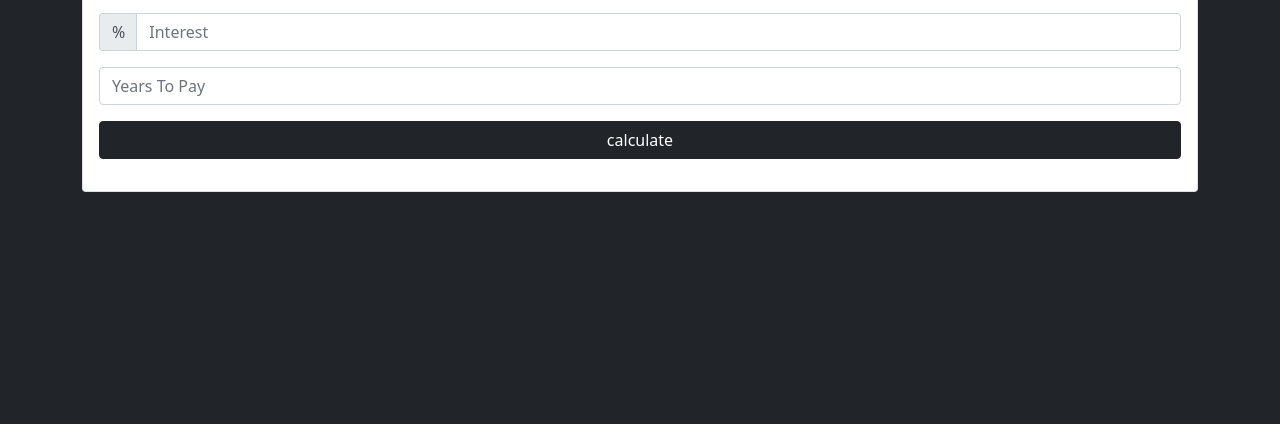
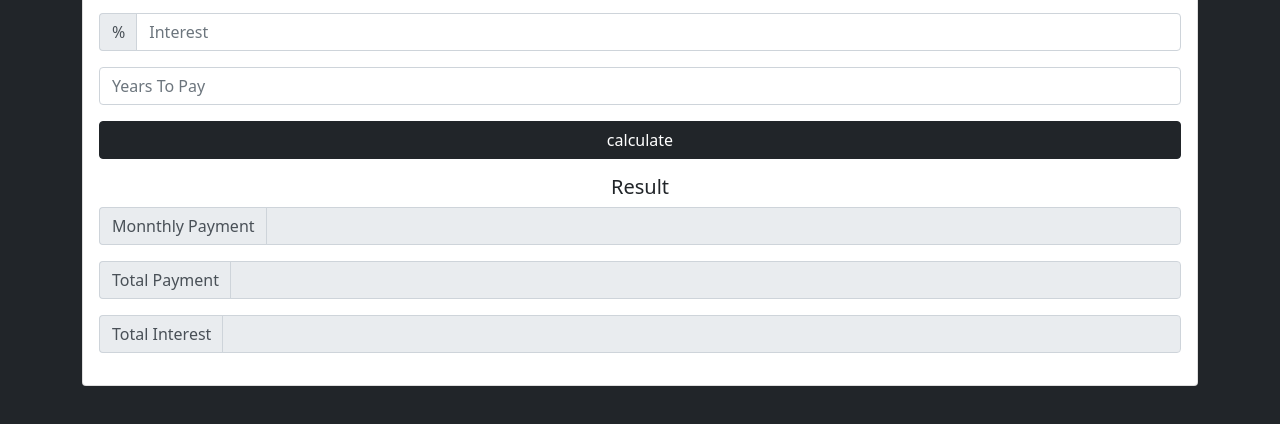
Before and after one commit to sandrorios/loan_calc, a website: page index.html in a window 1280 px wide. Shown: the part 188-612 px from the top of the page. Drawn offline with nearby package versions, Linux system fonts and the light colour scheme.

Commit message:
Correction

```diff
--- a/index.html
+++ b/index.html
@@ -36,8 +36,30 @@
 <input type="submit" value="calculate" class="btn btn-dark btn-block">
 </div>
 </form>
+<!-- Loader -->
 
-
+<!-- Results -->
+<div id="result">
+<h5>Result</h5>
+<div class="form-group">
+<div class="input-group">
+<span class="input-group-addon">Monnthly Payment</span>
+<input type="number" class="form-control" id="monthly-payment" disabled>
+</div>
+</div>
+<div class="form-group">
+<div class="input-group">
+<span class="input-group-addon">Total Payment</span>
+<input type="number" class="form-control" id="total-payment" disabled>
+</div>
+</div>
+<div class="form-group">
+<div class="input-group">
+<span class="input-group-addon">Total Interest</span>
+<input type="number" class="form-control" id="total-interest" disabled>
+</div>
+</div>
+</div>
 </div>
 </div>
 </div>
```
